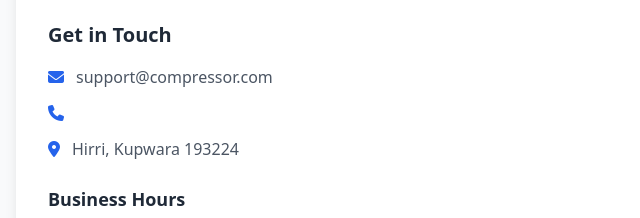
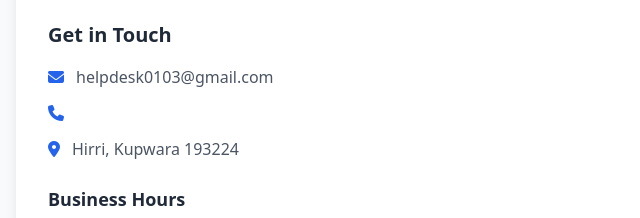
Before and after one commit to obaidlone/Universal_Compression, a plain HTML site: page index.html in a window 1280 px wide. Both pictures are taken after a click on the button "Contact". Shown: the part 199-417 px from the top of the page, 0-640 px from the left. Drawn offline with nearby package versions, Linux system fonts and the light colour scheme.

Commit message:
index.html

```diff
--- a/index.html
+++ b/index.html
@@ -402,7 +402,7 @@
                         <div class="space-y-4">
                             <div class="flex items-center">
                                 <i class="fas fa-envelope text-blue-600 mr-3"></i>
-                                <span class="text-gray-600">support@compressor.com</span>
+                                <span class="text-gray-600">helpdesk0103@gmail.com</span>
                             </div>
                             <div class="flex items-center">
                                 <i class="fas fa-phone text-blue-600 mr-3"></i>
```
